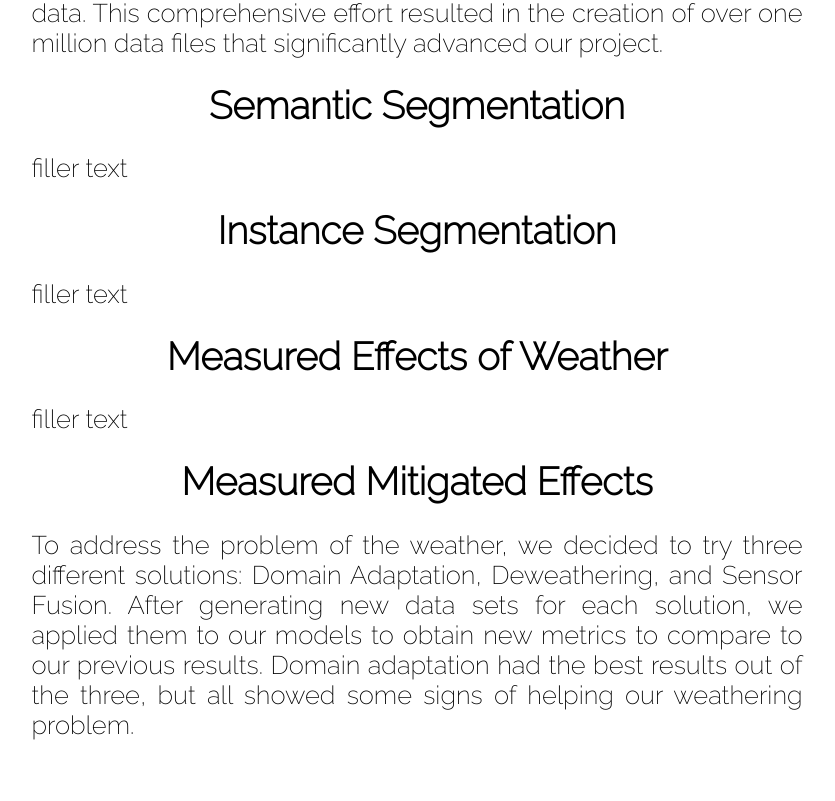
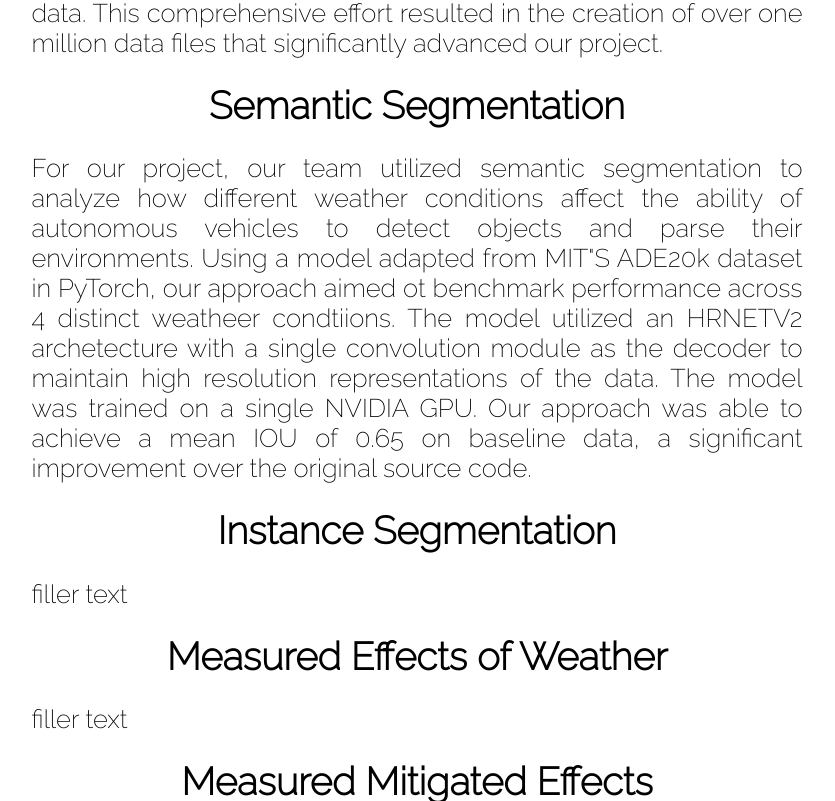
Before and after one commit to Carleton-Comps-CV4AD/cv4ad_website, a plain HTML site: page index.html in a window 1280 px wide. Shown: the part 1181-1982 px from the top of the page, without its empty margins (223-1058 px from the left). Drawn offline with Linux system fonts and the light colour scheme; files that its build step writes are made by us from their sources.

Commit message:
sem seg info

```diff
--- a/index.html
+++ b/index.html
@@ -38,7 +38,12 @@
         <p class = "fillerText">For our project, our team used the CARLA simulator to generate an extensive dataset, which we split into training, validation, and test sets. The training and validation data were used to train our neural network and create weights for our models, which then processed the test data to produce segmentation masks and corresponding performance scores. Initially, CARLA provided a simple route featuring basic instances of vehicles and pedestrians. However, to meet the data-hungry demands of neural networks, we expanded our dataset to include diverse weather conditions—such as fog, rain, and nighttime—and collaborated with the instance segmentation and semantic segmentation teams to further augment our data with images, videos, and other data such as lidar data. This comprehensive effort resulted in the creation of over one million data files that significantly advanced our project.
         </p>
         <h3>Semantic Segmentation</h3>
-        <p class = "fillerText">filler text</p>
+        <p class = "fillerText">For our project, our team utilized semantic segmentation to analyze how different weather conditions
+            affect the ability of autonomous vehicles to detect objects and parse their environments.
+            Using a model adapted from MIT"S ADE20k dataset in PyTorch, our approach aimed ot benchmark performance across 4 distinct weatheer condtiions.
+            The model utilized an HRNETV2 archetecture with a single convolution module as the decoder to maintain high resolution representations of the data.
+            The model was trained on a single NVIDIA GPU. Our approach was able to achieve a mean IOU of 0.65 on baseline data, a significant improvement over the original source code.
+        </p>
         <h3>Instance Segmentation</h3>
         <p class = "fillerText">filler text</p>
         <h3>Measured Effects of Weather</h3>
```
